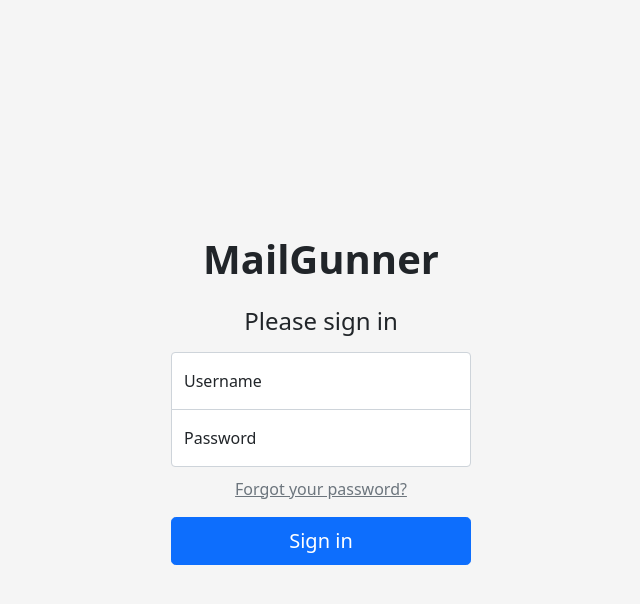
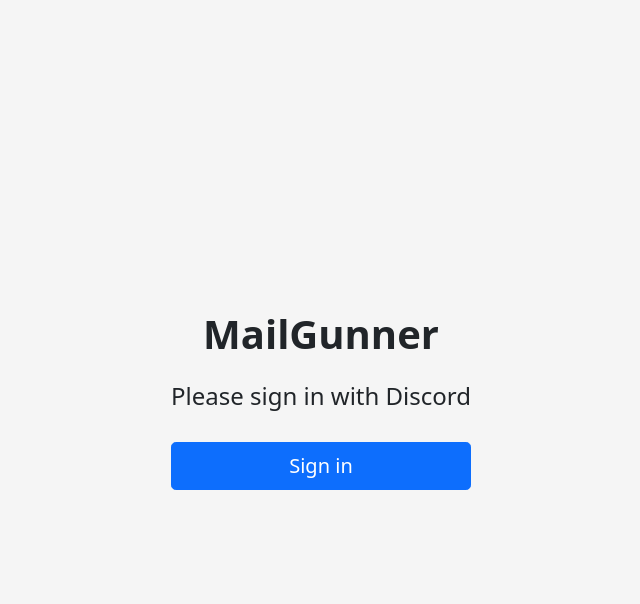
Before and after one commit to WaffleHacks/mailgunner, a Django app: page /account/login in a window 1280 px wide. Shown: the top 604 px of the page, without its empty margins (319-959 px from the left). Run offline with Django 3.2, Linux system fonts and the light colour scheme; parts of the project's set-up code (start-up, migrations or seed data) failed here and were passed over.

Commit message:
Switch to discord for authentication

```diff
--- a/account/templates/account/login.html
+++ b/account/templates/account/login.html
@@ -3,26 +3,6 @@
 {% block title %}Login{% endblock %}
 
 {% block content %}
-    <h1 class="h4 mb-3 fw-normal">Please sign in</h1>
-
-    <form action="{% url 'account:login' %}" method="post">
-        {% csrf_token %}
-        {% if request.GET.next %}
-            <input type="hidden" name="next" value="{{ request.GET.next }}">
-        {% endif %}
-
-        <div class="form-floating">
-            <input type="text" id="username" name="username" class="form-control round-top" placeholder="Username" required>
-            <label for="username">Username</label>
-        </div>
-
-        <div class="form-floating">
-            <input type="password" id="password" name="password" class="form-control round-bottom" placeholder="Password" required>
-            <label for="password">Password</label>
-        </div>
-
-        <a href="{% url 'account:forgot' %}" class="link-secondary mt-3">Forgot your password?</a>
-
-        <input class="w-100 btn btn-lg btn-primary mt-3" type="submit" value="Sign in">
-    </form>
+    <h1 class="h4 mb-3 fw-normal">Please sign in with Discord</h1>
+    <a class="w-100 btn btn-lg btn-primary mt-3" href="{% url 'account:oauth_start' %}">Sign in</a>
 {% endblock %}
--- a/account/urls.py
+++ b/account/urls.py
@@ -4,9 +4,9 @@ from . import views
 
 app_name = "account"
 urlpatterns = [
-    path("forgot", views.forgot_password, name="forgot"),
-    path("reset/<str:uid>/<str:token>", views.reset_password, name="reset"),
     path("login", views.login_view, name="login"),
+    path("oauth/start", views.start_login, name="oauth_start"),
+    path("oauth/authorize", views.finish_login, name="oauth_finish"),
     path("settings", views.settings, name="settings"),
     path("logout", views.logout_view, name="logout"),
 ]
--- a/account/views.py
+++ b/account/views.py
@@ -1,16 +1,14 @@
 from django.conf import settings as django_settings
 from django.contrib import messages
-from django.contrib.auth import authenticate, login, logout, get_user_model
+from django.contrib.auth import login, logout, get_user_model
 from django.contrib.auth.decorators import login_required
-from django.contrib.auth.password_validation import validate_password
 from django.contrib.auth.tokens import PasswordResetTokenGenerator
-from django.contrib.sites.shortcuts import get_current_site
-from django.core.exceptions import ValidationError
-from django.db import IntegrityError
-from django.urls import reverse
-from django.utils.encoding import force_bytes
-from django.utils.http import urlsafe_base64_encode, urlsafe_base64_decode
-from django.shortcuts import redirect, render
+from django.shortcuts import redirect, render, resolve_url
+import requests
+
+from .oauth import get_discord_client
+
+MANAGE_SERVER_PERMISSION = 0x20
 
 User = get_user_model()
 generator = PasswordResetTokenGenerator()
@@ -20,141 +18,99 @@ def login_view(request):
     """
     Display and handle user account
     """
-    # Display the form
-    if request.method == "GET":
-        # Redirect if user already authenticated
-        if request.user.is_authenticated:
-            return redirect("index")
-        return render(request, "account/login.html")
+    # Redirect if user already authenticated
+    if request.user.is_authenticated:
+        return redirect("index")
 
-    # Get the user reference
-    user = authenticate(
-        request,
-        username=request.POST.get("username"),
-        password=request.POST.get("password"),
+    # Add the next URL to the session
+    if request.GET.get("next"):
+        request.session["next"] = request.GET.get("next")
+
+    return render(request, "account/login.html")
+
+
+def start_login(request):
+    """
+    Start the OAuth login flow
+    """
+    client = get_discord_client()
+
+    redirect_url = request.build_absolute_uri(resolve_url("account:oauth_finish"))
+    return client.authorize_redirect(request, redirect_url)
+
+
+def finish_login(request):
+    """
+    Complete the OAuth login flow
+    """
+    client = get_discord_client()
+
+    # Handle rejections
+    if request.GET.get("error") is not None:
+        messages.error(request, "Your login attempt was rejected by Discord")
+        return redirect("account:login")
+
+    # Get the access token
+    token = client.authorize_access_token(request)
+    client.token = token
+
+    # Get the user's info
+    user_info = client.userinfo(token=token)
+    print(user_info, token)
+
+    # Get all the user's guilds
+    response = requests.get(
+        "https://discord.com/api/v8/users/@me/guilds",
+        headers={"Authorization": f"Bearer {token['access_token']}"},
     )
-    if user is None:
-        messages.error(request, "Invalid username or password")
+    servers = response.json()
+
+    # Check that the user is allowed to access the server
+    # Verifies that the server ids match and that the user
+    # is either the owner or has the MANAGE_SEVER permission
+    authorized = any(
+        map(
+            lambda server: server.get("id") == django_settings.DISCORD_GUILD_ID
+            and (
+                server.get("owner")
+                or (
+                    int(server.get("permissions")) & MANAGE_SERVER_PERMISSION
+                    == MANAGE_SERVER_PERMISSION
+                )
+            ),
+            servers,
+        )
+    )
+    if not authorized:
+        messages.error(
+            request,
+            "Your account does not have the required permissions to access this site!",
+        )
         return redirect("account:login")
+
+    # Get the user or register them
+    try:
+        user = User.objects.filter(
+            username=user_info["username"], email=user_info["email"]
+        ).get()
+    except User.DoesNotExist:
+        user = User(username=user_info["username"], email=user_info["email"])
+        user.set_unusable_password()
+        user.save()
 
     # Login the user
     login(request, user)
 
-    # Determine where to redirect the user
-    redirect_to = request.POST.get("next")
-    if redirect_to is None or redirect_to == "":
-        redirect_to = "index"
+    # Remind the user to set their name
+    if user.first_name is None or user.last_name is None:
+        messages.info(
+            request,
+            "Welcome to MailGunner! Please set your first and last name on the settings page.",
+        )
 
+    # Redirect after successful login
+    redirect_to = request.session.pop("next", "index")
     return redirect(redirect_to)
-
-
-def forgot_password(request):
-    """
-    Begin the password reset flow for a user
-    """
-    # Display the form
-    if request.method == "GET":
-        # Redirect if already authenticated
-        if request.user.is_authenticated:
-            return redirect("index")
-        return render(request, "account/forgot.html")
-
-    # Ensure an email is provided
-    email = request.POST.get("email")
-    if email is None or email == "":
-        messages.error(request, "You must provide your email")
-        return redirect("account:forgot")
-
-    # Attempt to find a user by email
-    try:
-        user = User.objects.get(email=email)
-    except User.DoesNotExist:
-        # Fail silently
-        # Give no indication of an account existing
-        messages.success(
-            request,
-            "An password reset mail has been sent if an account exists with that email",
-        )
-        return redirect("account:forgot")
-
-    # Generate a reset token
-    uid = urlsafe_base64_encode(force_bytes(user.pk))
-    token = generator.make_token(user)
-
-    # Generate the reset url
-    site = get_current_site(request)
-    path = reverse("account:reset", kwargs={"uid": uid, "token": token})
-    scheme = "https" if django_settings.HTTPS else "http"
-    reset_url = f"{scheme}://{site.domain}{path}"
-
-    # Send the reset email
-    user.email_user(
-        "Reset your password",
-        f"Hi {user.first_name},\n"
-        f"Use the following link to reset your password:\n"
-        f"{reset_url}\n\n"
-        f"If you did not recently attempt to reset your password, "
-        f"you can safely ignore this message.",
-    )
-
-    messages.success(
-        request,
-        "You should receive a password reset email shortly, if an account exists with that email",
-    )
-    return redirect("account:forgot")
-
-
-def reset_password(request, uid, token):
-    """
-    Complete the password reset flow
-    """
-    # Attempt to find the user
-    try:
-        decoded_uid = urlsafe_base64_decode(uid).decode()
-        user = User.objects.get(pk=decoded_uid)
-    except (TypeError, ValueError, OverflowError, User.DoesNotExist, ValidationError):
-        messages.error(request, "This reset link has already been used")
-        return redirect("account:login")
-
-    # Validate the reset token
-    if not generator.check_token(user, token):
-        messages.error(request, "This reset link has already been used")
-        return redirect("account:login")
-
-    # Render the template
-    if request.method == "GET":
-        return render(request, "account/reset.html", {"uid": uid, "token": token})
-
-    # Get passwords from request
-    password = request.POST.get("password")
-    confirmation = request.POST.get("password-confirm")
-
-    # Ensure passwords present and match
-    if password is None or confirmation is None:
-        messages.error(request, "Passwords are blank or do not match")
-        return redirect("account:reset", uid=uid, token=token)
-    elif password != confirmation:
-        messages.error(request, "Passwords do not match")
-        return redirect("account:reset", uid=uid, token=token)
-
-    # Validate password
-    try:
-        validate_password(password, user)
-    except ValidationError as e:
-        for error in e.messages:
-            messages.error(
-                request,
-                error.replace("This password", "Your password").replace(
-                    "The password", "Your password"
-                ),
-            )
-        return redirect("account:reset", uid=uid, token=token)
-
-    # Set the password
-    user.set_password(password)
-    user.save()
-
-    return redirect("account:login")
 
 
 @login_required
@@ -166,67 +122,21 @@ def settings(request):
     if request.method == "GET":
         return render(request, "account/settings.html")
 
-    # Determine the type of modification
-    change_type = request.POST.get("type")
-
     # Get the user
     user = request.user
 
-    # Change password logic
-    if change_type == "password":
-        password = request.POST.get("password")
-        confirmation = request.POST.get("password-confirm")
+    # Change general settings logic
+    first_name = request.POST.get("first_name")
+    last_name = request.POST.get("last_name")
 
-        # Validate passwords
-        if password is None or confirmation is None:
-            messages.error(request, "Passwords are blank or do not match")
-            return redirect("account:settings")
-        elif password != confirmation:
-            messages.error(request, "Passwords must match")
-            return redirect("account:settings")
+    # Only modify parameters if non-null and are different than current
+    if first_name is not None and first_name != request.user.first_name:
+        user.first_name = first_name
+    if last_name is not None and last_name != user.last_name:
+        user.last_name = last_name
 
-        # Ensure the password is valid
-        try:
-            validate_password(password, request.user)
-        except ValidationError as e:
-            for error in e.messages:
-                messages.error(
-                    request,
-                    error.replace("This password", "Your password").replace(
-                        "The password", "Your password"
-                    ),
-                )
-            return redirect("account:settings")
-
-        # Set the new password
-        user.set_password(password)
-        user.save()
-
-        # Logout the user
-        logout(request)
-
-    # Change general settings logic
-    elif change_type == "general":
-        first_name = request.POST.get("first_name")
-        last_name = request.POST.get("last_name")
-        username = request.POST.get("username")
-        email = request.POST.get("email")
-
-        # Only modify parameters if non-null and are different than current
-        if first_name is not None and first_name != request.user.first_name:
-            user.first_name = first_name
-        if last_name is not None and last_name != user.last_name:
-            user.last_name = last_name
-        if username is not None and username != user.username:
-            user.username = username
-        if email is not None and email != user.email:
-            user.email = email
-
-        # Attempt to save the changes
-        try:
-            user.save()
-        except IntegrityError:
-            messages.error(request, "That username is already in use")
+    # Save the changes
+    user.save()
 
     return redirect("account:settings")
 
--- a/pyproject.toml
+++ b/pyproject.toml
@@ -22,6 +22,8 @@ boto3 = "^1.17.5"
 gunicorn = "^20.0.4"
 celery = "^5.0.5"
 redis = "^3.5.3"
+Authlib = "^0.15.3"
+requests = "^2.25.1"
 
 [tool.poetry.dev-dependencies]
 black = "^21.5b0"
```
Also changed, not shown: account/oauth.py (added, +32 -0 lines), account/templates/account/forgot.html (deleted, +0 -20 lines), account/templates/account/reset.html (deleted, +0 -23 lines), account/templates/account/settings.html (+4 -32 lines), mailgunner/settings.py (+9 -0 lines), conversations/migrations/0019_auto_20210506_1214.py (added), 2 other files.
